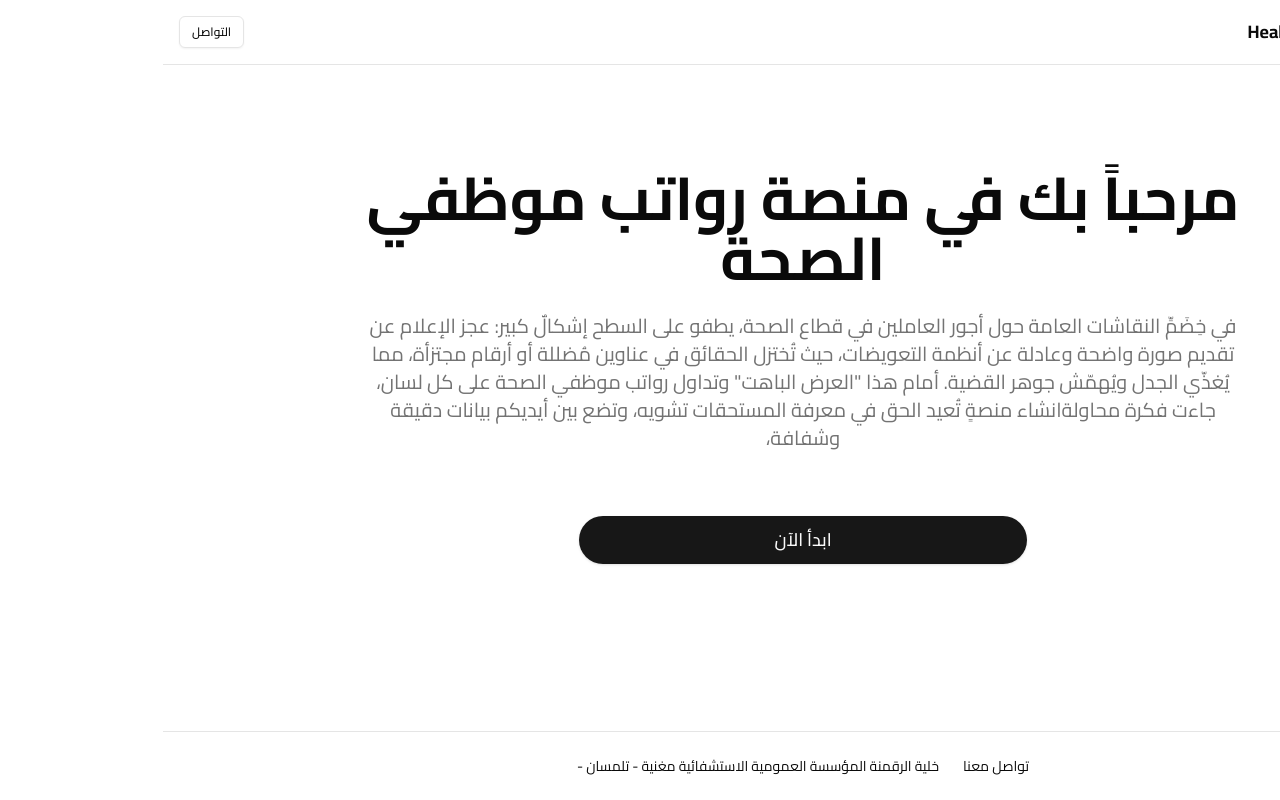
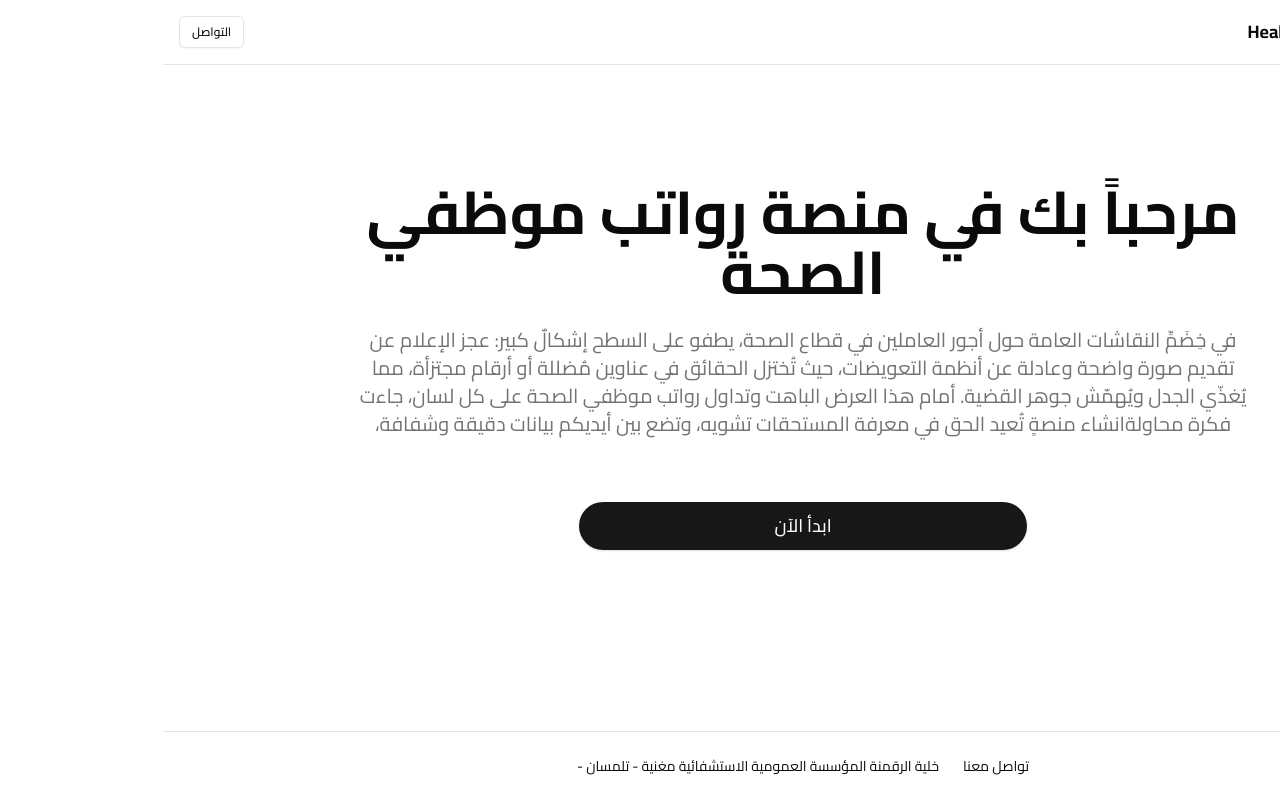
Before and after one commit to seddarmohammed/seddar-siha-salary, a Next.js app: page / in a window 1280 px wide. Built offline with nearby package versions, Linux system fonts and the light colour scheme.

Commit message:
changes1

```diff
--- a/src/app/page.tsx
+++ b/src/app/page.tsx
@@ -17,8 +17,8 @@ export default function Home() {
                 في خِضَمِّ النقاشات العامة حول أجور العاملين في قطاع الصحة، يطفو
                 على السطح إشكالٌ كبير: عجز الإعلام عن تقديم صورة واضحة وعادلة عن
                 أنظمة التعويضات، حيث تُختزل الحقائق في عناوين مُضللة أو أرقام
-                مجتزأة، مما يُغذّي الجدل ويُهمّش جوهر القضية. أمام هذا "العرض
-                الباهت" وتداول رواتب موظفي الصحة على كل لسان، جاءت فكرة
+                مجتزأة، مما يُغذّي الجدل ويُهمّش جوهر القضية. أمام هذا العرض
+                الباهت وتداول رواتب موظفي الصحة على كل لسان، جاءت فكرة
                 محاولةانشاء منصةٍ تُعيد الحق في معرفة المستحقات تشويه، وتضع بين
                 أيديكم بيانات دقيقة وشفافة،
               </p>
```
